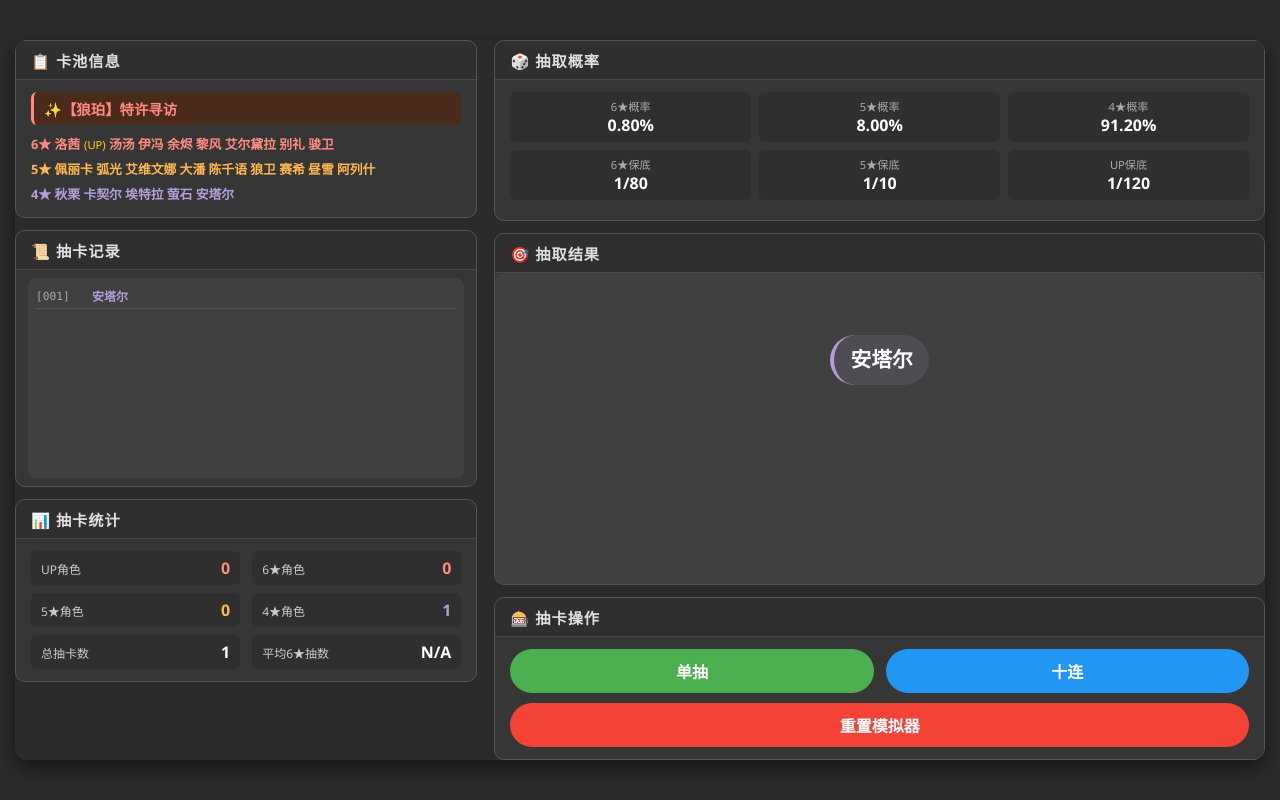
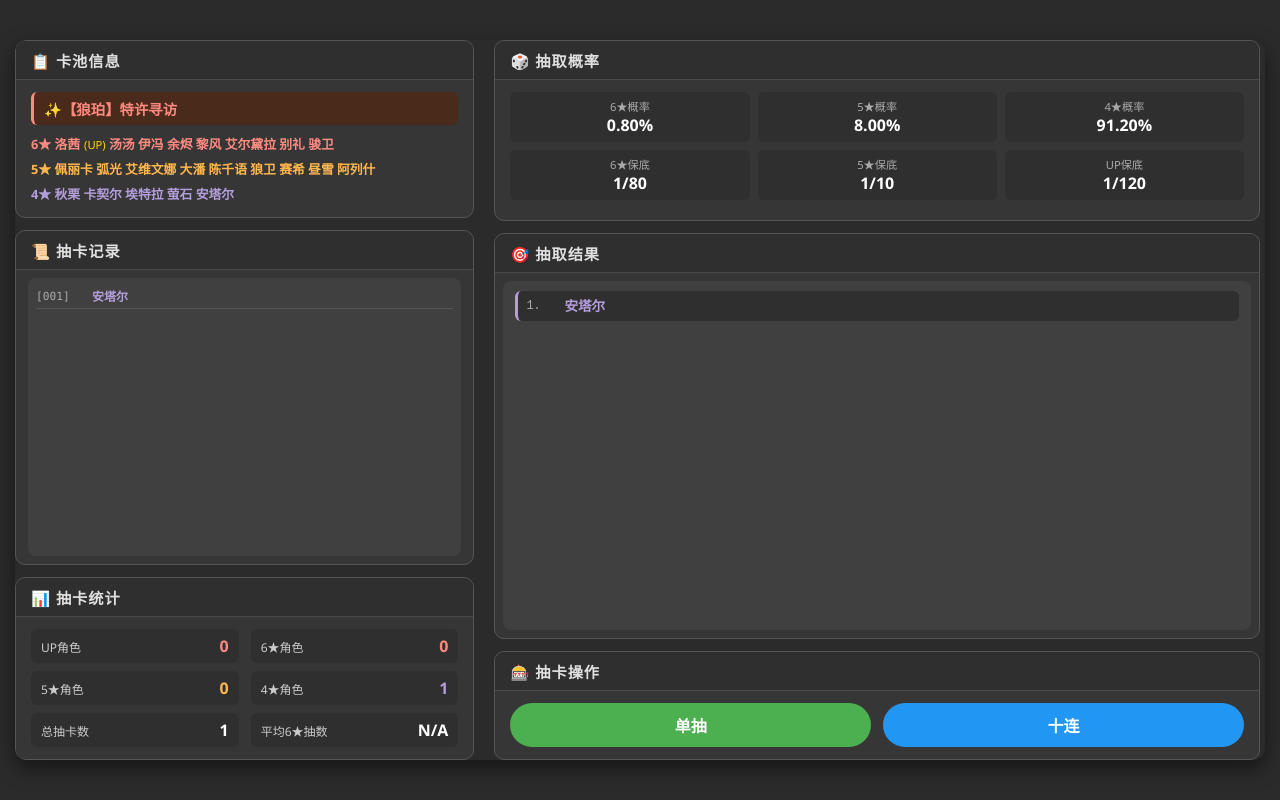
Before and after one commit to BITpuppy/BITpuppy.github.io, a plain HTML site: page index.html in a window 1280 px wide. Both pictures are taken after a click on the button "单抽". Drawn offline with Linux system fonts and the light colour scheme.

Commit message:
improve display

```diff
--- a/css/style.css
+++ b/css/style.css
@@ -22,7 +22,8 @@ body {
     max-width: 1400px;
     width: 100%;
     height: 90vh;
-    max-height: 800px;
+    max-height: 850px;
+    min-height: 650px;
     background-color: #2b2b2b;
     border-radius: 12px;
     display: flex;
@@ -40,7 +41,9 @@ body {
     flex-direction: column;
     gap: 12px;
     overflow-y: auto;
-    padding-right: 2px;
+    overflow-x: hidden;
+    padding-right: 5px;
+    height: 100%;
 }
 
 .left-panel::-webkit-scrollbar {
@@ -65,10 +68,14 @@ body {
     flex-direction: column;
     gap: 12px;
     overflow-y: auto;
+    overflow-x: hidden;
+    padding-right: 5px;
+    height: 100%;
+    justify-content: space-between;
 }
 
 .right-panel::-webkit-scrollbar {
-    width: 5px;
+    width: 6px;
 }
 
 .right-panel::-webkit-scrollbar-track {
@@ -87,7 +94,7 @@ body {
     border-radius: 10px;
     border: 1px solid #555555;
     overflow: hidden;
-    transition: all 0.2s;
+    flex-shrink: 0;
 }
 
 .card-header {
@@ -104,20 +111,57 @@ body {
     padding: 12px 15px;
 }
 
-/* 卡片高度控制 */
+/* 历史记录卡片 */
 .history-card {
+    flex: 1;
+    display: flex;
+    flex-direction: column;
+    min-height: 0;
+}
+
+.history-card .card-header {
     flex-shrink: 0;
 }
 
-.stats-card {
-    flex-shrink: 0;
+.history-content {
+    flex: 1;
+    padding: 8px 12px;
+    min-height: 0;
+    display: flex;
+    flex-direction: column;
 }
 
-.rate-card {
-    flex-shrink: 0;
+/* 历史记录区域 */
+.history-box {
+    background-color: #404040;
+    border-radius: 8px;
+    padding: 8px;
+    flex: 1;
+    overflow-y: auto;
+    font-family: 'Consolas', 'Monaco', monospace;
+    font-size: 0.75rem;
+    line-height: 1.4;
+    min-height: 0;
 }
 
+.history-item {
+    border-bottom: 1px solid #555;
+    padding: 3px 0;
+    display: flex;
+    gap: 6px;
+}
+
+.history-index {
+    color: #aaa;
+    font-weight: 500;
+    min-width: 50px;
+    font-size: 0.7rem;
+}
+
+/* 结果卡片 */
 .result-card {
+    flex-shrink: 0;
+    height: auto;
     flex: 1;
     display: flex;
     flex-direction: column;
@@ -128,8 +172,17 @@ body {
     flex-shrink: 0;
 }
 
-.button-card {
-    flex-shrink: 0;
+.result-area {
+    background-color: #404040;
+    border-radius: 8px;
+    padding: 10px 12px;
+    margin: 8px;
+    overflow-y: auto;
+    overflow-x: hidden;
+    font-size: 0.9rem;
+    line-height: 1.5;
+    flex: 1;
+    min-height: 0;
 }
 
 /* UP角色高亮条 */
@@ -144,7 +197,7 @@ body {
     border-left: 3px solid #FF8A80;
 }
 
-/* 角色列表滚动 */
+/* 角色列表 */
 .char-list {
     max-height: 140px;
     overflow-y: auto;
@@ -156,10 +209,12 @@ body {
 .char-list::-webkit-scrollbar {
     width: 4px;
 }
+
 .char-list::-webkit-scrollbar-track {
     background: #2b2b2b;
     border-radius: 4px;
 }
+
 .char-list::-webkit-scrollbar-thumb {
     background: #888;
     border-radius: 4px;
@@ -170,37 +225,13 @@ body {
 .rarity-4 { color: #B39DDB; font-weight: bold; }
 .up-tag { color: #FFD700; font-size: 0.7rem; margin-left: 4px; }
 
-/* 历史记录区域 */
-.history-box {
-    background-color: #404040;
-    border-radius: 8px;
-    padding: 8px;
-    height: 200px;
-    overflow-y: auto;
-    font-family: 'Consolas', 'Monaco', monospace;
-    font-size: 0.75rem;
-    line-height: 1.4;
-}
-.history-item {
-    border-bottom: 1px solid #555;
-    padding: 3px 0;
-    display: flex;
-    gap: 6px;
-}
-.history-index {
-    color: #aaa;
-    font-weight: 500;
-    min-width: 50px;
-    font-size: 0.7rem;
-}
-
 /* 统计网格 */
 .stats-grid {
     display: grid;
     grid-template-columns: 1fr 1fr;
     gap: 8px 12px;
-    margin-top: 0;
 }
+
 .stat-item {
     background: #2f2f2f;
     padding: 6px 10px;
@@ -209,20 +240,23 @@ body {
     justify-content: space-between;
     align-items: baseline;
 }
+
 .stat-label {
     font-size: 0.75rem;
     color: #ccc;
 }
+
 .stat-value {
     font-weight: bold;
     font-size: 1rem;
 }
+
 .stat-value.up { color: #FF8A80; }
 .stat-value.six { color: #FF8A80; }
 .stat-value.five { color: #FFB74D; }
 .stat-value.four { color: #B39DDB; }
 
-/* 概率/保底行 */
+/* 概率统计 */
 .info-grid {
     display: grid;
     grid-template-columns: repeat(3, 1fr);
@@ -230,73 +264,54 @@ body {
     text-align: center;
     margin-bottom: 8px;
 }
+
 .info-cell {
     background: #2f2f2f;
     padding: 6px;
     border-radius: 6px;
 }
+
 .info-label {
     font-size: 0.7rem;
     color: #aaa;
 }
+
 .info-number {
     font-size: 1rem;
     font-weight: bold;
 }
 
-/* 抽卡结果展示*/
-.result-area {
-    background-color: #404040;
-    border-radius: 10px;
-    padding: 12px;
-    min-height: 0;
-    flex: 1;
-    overflow-y: auto;
-    font-size: 0.9rem;
-    line-height: 1.6;
+/* 抽卡结果列表样式 */
+.pull-list {
+    display: flex;
+    flex-direction: column;
+    gap: 2px;
 }
 
-.result-name {
-    font-size: 1.3rem;
-    font-weight: bold;
-    padding: 8px 16px;
-    border-radius: 40px;
-    display: inline-block;
-    text-align: center;
-}
-
-/* 十连结果列表样式 */
-.ten-pull-list {
-    display: flex;
-    flex-direction: column;
-    gap: 6px;
-}
-
-.ten-pull-item {
-    padding: 6px 10px;
+.pull-item {
+    padding: 5px 8px;
     background: #2f2f2f;
     border-radius: 6px;
-    font-size: 0.9rem;
+    font-size: 0.85rem;
     display: flex;
     align-items: center;
     gap: 8px;
     border-left: 3px solid;
 }
 
-.ten-pull-number {
+.pull-number {
     color: #aaa;
     font-family: monospace;
-    font-size: 0.8rem;
-    min-width: 35px;
+    font-size: 0.75rem;
+    min-width: 30px;
 }
 
 /* 按钮区域 */
 .button-group {
     display: flex;
     gap: 12px;
-    margin-top: 0;
-    flex-wrap: wrap;
 }
+
 button {
     flex: 1;
     padding: 10px 0;
@@ -309,43 +324,39 @@ button {
     font-family: inherit;
     color: white;
 }
+
 .btn-single {
     background-color: #4CAF50;
 }
+
 .btn-single:hover {
     background-color: #45a049;
     transform: scale(1.02);
 }
+
 .btn-ten {
     background-color: #2196F3;
 }
+
 .btn-ten:hover {
     background-color: #1976D2;
 }
-.btn-reset {
-    background-color: #f44336;
-}
-.btn-reset:hover {
-    background-color: #d32f2f;
-}
+
 .btn-free {
     background-color: #FF9800;
 }
+
 .btn-free:hover {
     background-color: #F57C00;
 }
+
 button:disabled {
     background-color: #666;
     cursor: not-allowed;
     transform: none;
 }
 
-hr {
-    border-color: #555;
-    margin: 6px 0;
-}
-
-/* 滚动条 */
+/* 滚动条美化 */
 ::-webkit-scrollbar {
     width: 5px;
     height: 5px;
@@ -365,12 +376,21 @@ hr {
     background: #888;
 }
 
+/* 响应式设计 */
 @media (max-width: 800px) {
-    body { padding: 10px; }
-    .simulator-container { height: 95vh; gap: 10px; }
-    .result-name { font-size: 1.1rem; }
-    .info-grid { gap: 5px; }
-    .button-group button { font-size: 0.9rem; }
-    .history-box { height: 180px; }
-    .char-list { max-height: 120px; }
+    body {
+        padding: 10px;
+        overflow: auto;
+    }
+    .simulator-container {
+        height: auto;
+        min-height: 100vh;
+        overflow-y: auto;
+    }
+    .left-panel, .right-panel {
+        overflow-y: visible;
+    }
+    .result-area {
+        height: 250px;
+    }
 }
--- a/index.html
+++ b/index.html
@@ -26,7 +26,7 @@
         <!-- 历史记录 -->
         <div class="card history-card">
             <div class="card-header">📜 抽卡记录</div>
-            <div class="card-content" style="padding: 8px 12px;">
+            <div class="card-content history-content">
                 <div class="history-box" id="historyBox">
                     <div style="color:#aaa; text-align:center;">暂无抽卡记录</div>
                 </div>
@@ -34,7 +34,7 @@
         </div>
 
         <!-- 统计信息 -->
-        <div class="card stats-card">
+        <div class="card">
             <div class="card-header">📊 抽卡统计</div>
             <div class="card-content">
                 <div class="stats-grid">
@@ -52,7 +52,7 @@
     <!-- 右侧面板 -->
     <div class="right-panel">
         <!-- 概率&保底 -->
-        <div class="card rate-card">
+        <div class="card">
             <div class="card-header">🎲 抽取概率</div>
             <div class="card-content">
                 <div class="info-grid">
@@ -72,20 +72,17 @@
         <div class="card result-card">
             <div class="card-header">🎯 抽取结果</div>
             <div class="result-area" id="resultArea">
-                <div style="color:#aaa;">点击「单抽」或「十连」开始</div>
+                <div style="color:#aaa; text-align:center;">点击「单抽」或「十连」开始</div>
             </div>
         </div>
 
-        <!-- 操作按钮 -->
-        <div class="card button-card">
+        <!-- 操作按钮 - 仅保留单抽和十连，移除重置按钮 -->
+        <div class="card">
             <div class="card-header">🎰 抽卡操作</div>
             <div class="card-content">
                 <div class="button-group">
                     <button id="singleBtn" class="btn-single">单抽</button>
                     <button id="tenBtn" class="btn-ten">十连</button>
-                </div>
-                <div class="button-group" style="margin-top: 10px;">
-                    <button id="resetBtn" class="btn-reset">重置模拟器</button>
                 </div>
             </div>
         </div>
--- a/js/main.js
+++ b/js/main.js
@@ -67,12 +67,12 @@ function calculateCurrentRates(state) {
     if (pity6 >= rateUpStart && !rateUpAvailable) {
         state.rateUpAvailable = true;
         let increment = 0.05 * (pity6 - rateUpStart);
-        newRates[6] = baseRates[6] + increment;
+        newRates[6] = Math.min(baseRates[6] + increment, 0.5);
         newRates[4] = baseRates[4] - increment;
         newRates[5] = baseRates[5];
     } else if (state.rateUpAvailable) {
         let increment = 0.05 * (pity6 - rateUpStart);
-        newRates[6] = baseRates[6] + increment;
+        newRates[6] = Math.min(baseRates[6] + increment, 0.5);
         newRates[4] = baseRates[4] - increment;
         newRates[5] = baseRates[5];
     } else {
@@ -249,12 +249,12 @@ function updateStatsDisplay() {
 
 function updateHistoryDisplay() {
     let historyBox = document.getElementById('historyBox');
-    let recent = bannerState.pullHistory.slice(-100);
+    let recent = bannerState.pullHistory.slice(-1000);
     if (recent.length === 0) {
         historyBox.innerHTML = '<div style="color:#aaa; text-align:center;">暂无抽卡记录</div>';
         return;
     }
-    let startIdx = Math.max(0, bannerState.pullHistory.length - 100);
+    let startIdx = Math.max(0, bannerState.pullHistory.length - 1000);
     let html = '';
     recent.forEach((char, idx) => {
         let indexNum = startIdx + idx + 1;
@@ -269,6 +269,7 @@ function updateHistoryDisplay() {
                  </div>`;
     });
     historyBox.innerHTML = html;
+    historyBox.scrollTop = historyBox.scrollHeight;
 }
 
 function updateFreeTenButtonUI() {
@@ -303,34 +304,38 @@ function getRarityColor(rarity) {
 // 抽取结果显示
 function displayPullResult(results, isTenPull = false) {
     let resultArea = document.getElementById('resultArea');
+    let itemsHtml = '<div class="pull-list">';
 
     if (!isTenPull) {
         // 单抽结果
         let char = results;
         let color = getRarityColor(char.rarity);
-        let upText = (char.featured && char.rarity === 6) ? ' ✨UP✨' : '';
-        resultArea.innerHTML = `<div style="display: flex; justify-content: center; align-items: center; min-height: 150px;">
-            <div class="result-name" style="background:${color}20; border-left:4px solid ${color};">${char.name}${upText}</div>
-        </div>`;
+        let upFlag = (char.featured && char.rarity === 6) ? ' ✨UP' : '';
+        itemsHtml += `
+            <div class="pull-item" style="border-left-color: ${color};">
+                <span class="pull-number">1.</span>
+                <span style="color: ${color}; font-weight: bold;">${char.name}</span>
+                ${upFlag ? '<span style="color: #FFD700; font-size: 0.75rem;">(UP)</span>' : ''}
+            </div>
+        `;
     } else {
         // 十连结果
-        let itemsHtml = '<div class="ten-pull-list">';
         results.forEach((char, index) => {
             let color = getRarityColor(char.rarity);
-            let borderColor = color;
             let upFlag = (char.featured && char.rarity === 6) ? ' ✨UP' : '';
             itemsHtml += `
-                <div class="ten-pull-item" style="border-left-color: ${borderColor};">
-                    <span class="ten-pull-number">${index + 1}.</span>
+                <div class="pull-item" style="border-left-color: ${color};">
+                    <span class="pull-number">${index + 1}.</span>
                     <span style="color: ${color}; font-weight: bold;">${char.name}</span>
-                    ${upFlag ? '<span style="color: #FFD700; font-size: 0.8rem;">(UP)</span>' : ''}
+                    ${upFlag ? '<span style="color: #FFD700; font-size: 0.75rem;">(UP)</span>' : ''}
                 </div>
             `;
         });
-        itemsHtml += '</div>';
-        resultArea.innerHTML = itemsHtml;
-        resultArea.scrollTop = 0;
     }
+
+    itemsHtml += '</div>';
+    resultArea.innerHTML = itemsHtml;
+    resultArea.scrollTop = 0;
 }
 
 // ==================== 业务逻辑 ====================
@@ -376,12 +381,6 @@ function initCharacterList() {
 function bindEvents() {
     document.getElementById('singleBtn').addEventListener('click', singlePull);
     document.getElementById('tenBtn').addEventListener('click', tenPullHandler);
-    document.getElementById('resetBtn').addEventListener('click', () => {
-        if (confirm('重置后所有抽卡记录和保底将会清空，确定吗？')) {
-            resetSimulation();
-            updateFreeTenButtonUI();
-        }
-    });
 }
 
 // ==================== 启动应用 ====================
```
